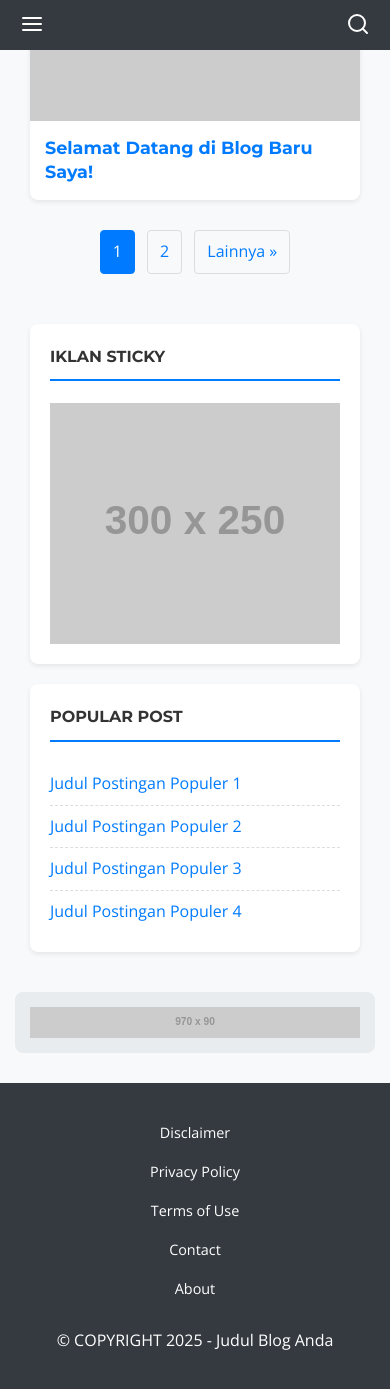
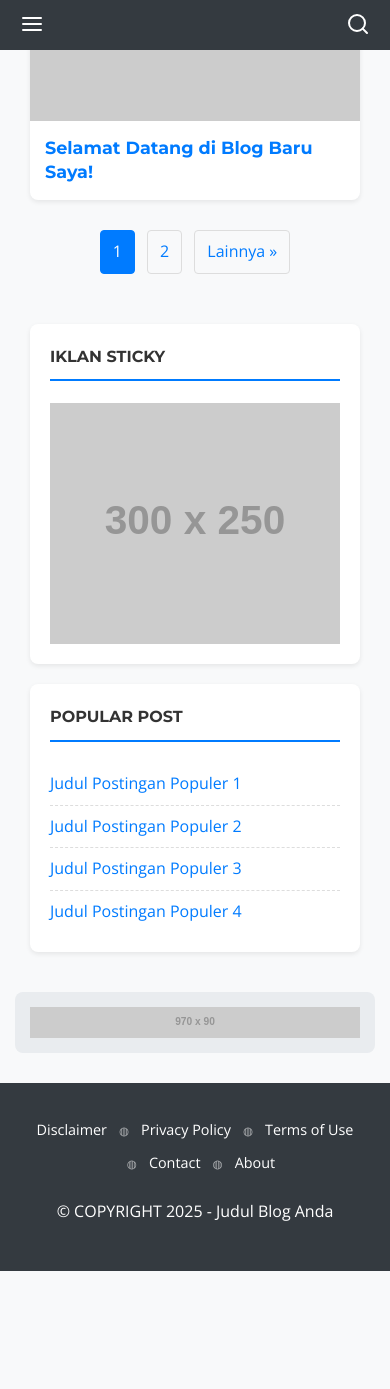
Before and after one commit to finclique/finclique.github.io, a Jekyll site: the page built from index.html, in a window 390 px wide and 1400 px high, scrolled down 1509 px. Shown: the top 1389 px of the window. Built offline with Jekyll 4.4.1, drawn with Linux system fonts in a browser that asks for light colours; after the commit the page ends 2780 px from its top, so only the background shows below that.

Commit message:
Update main.css

```diff
--- a/assets/css/main.css
+++ b/assets/css/main.css
@@ -52,36 +52,14 @@ main.container { margin-top: 30px; margin-bottom: 30px; }
 .page-numbers { display: inline-block; padding: 8px 12px; margin: 0 4px; border: 1px solid #ddd; border-radius: 4px; }
 .page-numbers.current { background-color: #007bff; color: #fff; border-color: #007bff; }
 
-
-/* ==========================================================================
-   PERBAIKAN TOTAL: Footer dengan Flexbox Responsif
-   ========================================================================== */
+/* Footer */
 .site-footer { background-color: #343a40; color: #fff; padding: 30px 0; margin-top: 30px; }
 .footer-content { text-align: center; }
-.footer-links {
-    margin-bottom: 20px;
-    display: flex;            /* 1. Mengaktifkan Flexbox */
-    flex-wrap: wrap;          /* 2. Izinkan item pindah ke baris baru */
-    justify-content: center;  /* 3. Ratakan di tengah secara horizontal */
-    align-items: center;      /* 4. Ratakan di tengah secara vertikal */
-}
-.footer-links a {
-    color: #fff;
-    font-size: 0.9em;
-    padding: 5px 0; /* Memberi ruang vertikal saat wrapping */
-}
-/* Menggunakan pseudo-element untuk separator, sama seperti sebelumnya */
-.footer-links a:not(:first-child)::before {
-    content: '◍';
-    margin: 0 12px;
-    color: rgba(255, 255, 255, 0.6);
-    font-size: 0.8em;
-}
+.footer-links { margin-bottom: 20px; display: flex; flex-wrap: wrap; justify-content: center; align-items: center; }
+.footer-links a { color: #fff; font-size: 0.9em; padding: 5px 0; }
+.footer-links a:not(:first-child)::before { content: '◍'; margin: 0 12px; color: rgba(255, 255, 255, 0.6); font-size: 0.8em; }
 
-
-/* ==========================================================================
-   Responsive & Mobile Fixes
-   ========================================================================== */
+/* Responsive & Mobile Fixes */
 @media (max-width: 768px) {
     .header-ad { display: none; }
     .header-content { justify-content: center; text-align: center; }
@@ -102,16 +80,7 @@ main.container { margin-top: 30px; margin-bottom: 30px; }
 @media (max-width: 480px) {
     .post-grid { grid-template-columns: 1fr; }
     .site-title a { font-size: 1.5em; }
-
-    /* --- PERBAIKAN: Footer di layar sangat kecil --- */
-    /* Menghilangkan simbol pemisah agar terlihat lebih rapi saat ditumpuk */
-    .footer-links a:not(:first-child)::before {
-        display: none;
-    }
-    .footer-links a {
-        padding: 8px 0; /* Menambah jarak vertikal antar link */
-        width: 100%; /* Membuat setiap link memenuhi lebar */
-    }
+    /* PERBAIKAN: Aturan footer yang memaksa jadi vertikal sudah DIHAPUS dari sini */
 }
 
 /* Ad Placeholders */
```
